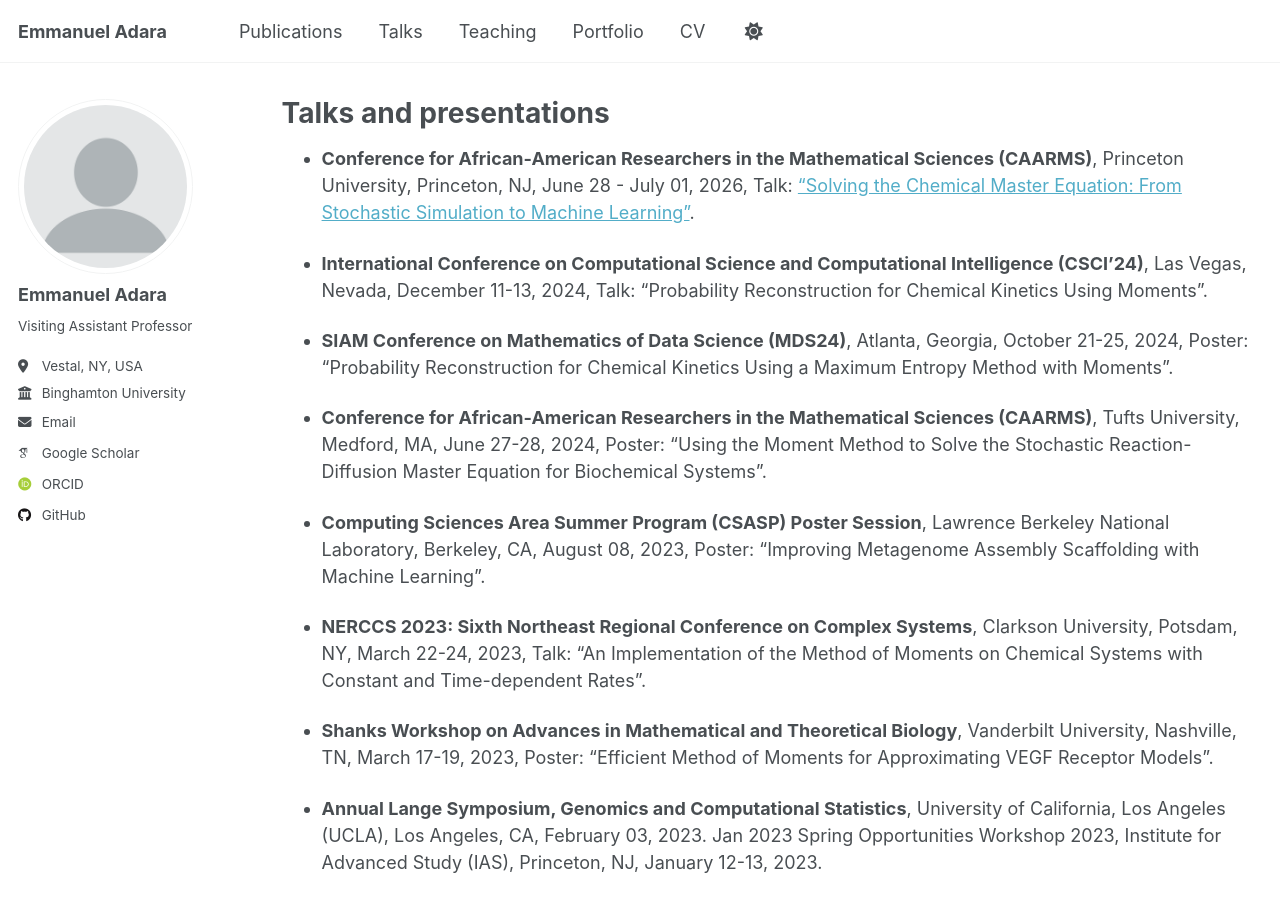
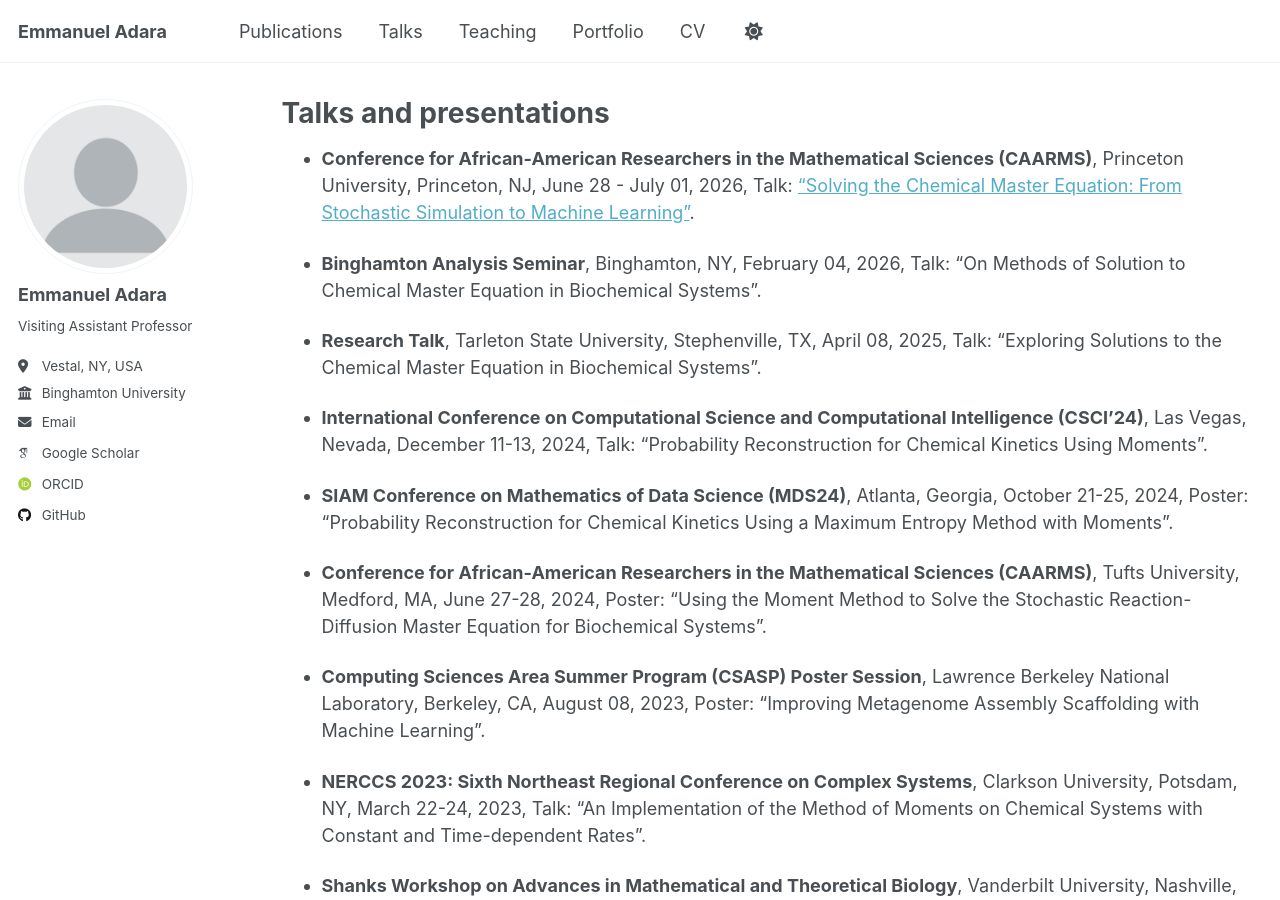
Before and after one commit to EmmanuelAdara/EmmanuelAdara.github.io, a Jekyll site: the page built from _pages/talks.md, in a window 1280 px wide and 900 px high. Built offline with Jekyll 4.4.1, drawn with Linux system fonts in a browser that asks for light colours; some web fonts are replaced; a script that is not in the unit is left out.

Commit message:
Update talks.md

```diff
--- a/_pages/talks.md
+++ b/_pages/talks.md
@@ -7,6 +7,12 @@ author_profile: true
 * **Conference for African-American Researchers in the Mathematical Sciences (CAARMS)**,
 Princeton University, Princeton, NJ, June 28 - July 01, 2026,
 Talk: <a href="https://caarms.princeton.edu/"> "Solving the Chemical Master Equation: From Stochastic Simulation to Machine Learning"</a>.
+
+* **Binghamton Analysis Seminar**, Binghamton, NY, February 04, 2026,
+Talk: "On Methods of Solution to Chemical Master Equation in Biochemical Systems".
+
+* **Research Talk**, Tarleton State University, Stephenville, TX, April 08, 2025,
+Talk: "Exploring Solutions to the Chemical Master Equation in Biochemical Systems".
 
 * **International Conference on Computational Science and Computational Intelligence
 (CSCI’24)**, Las Vegas, Nevada, December 11-13, 2024,
```
